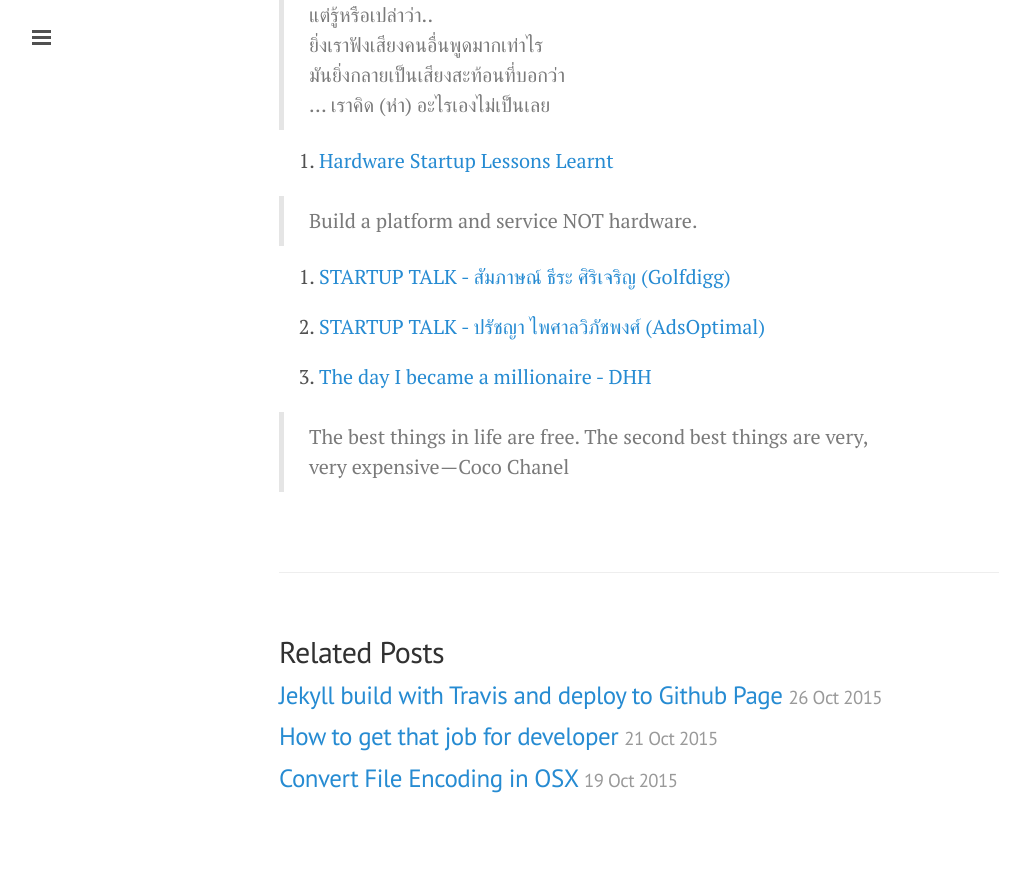
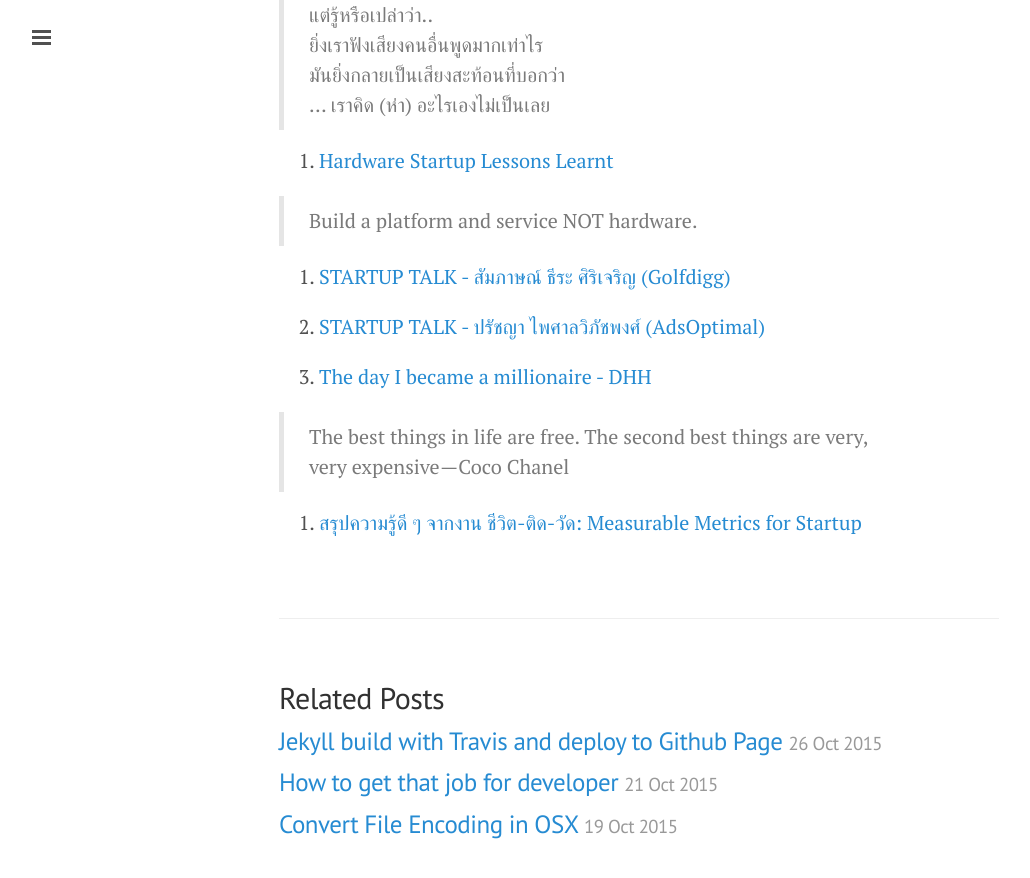
Before and after one commit to ibotdotout/ibotdotout.github.io, a Jekyll site: the page built from _posts/2015-10-01-startup.md, in a window 1280 px wide and 900 px high, scrolled down 1240 px. Shown: the top 878 px of the window, without its empty margins (1-1031 px from the left). Built offline with Jekyll 4.4.1, drawn with Linux system fonts in a browser that asks for light colours; nearby versions of some CDN libraries; Markdown is read by kramdown in place of the engine named in the settings; before the commit the page ends 2094 px from its top, so only the background shows below that.

Commit message:
startup-metrics

```diff
--- a/_posts/2015-10-01-startup.md
+++ b/_posts/2015-10-01-startup.md
@@ -57,3 +57,5 @@ permalink: startup
 
   > The best things in life are free. The second best things are very,
   > very expensive — Coco Chanel
+
+7. [สรุปความรู้ดี ๆ จากงาน ชีวิต-ติด-วัด: Measurable Metrics for Startup](http://www.growthbee.com/startup-metrics/)
```
